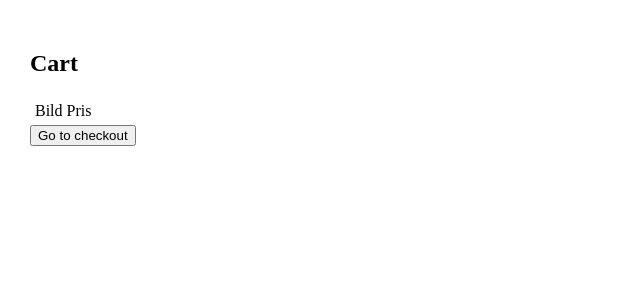
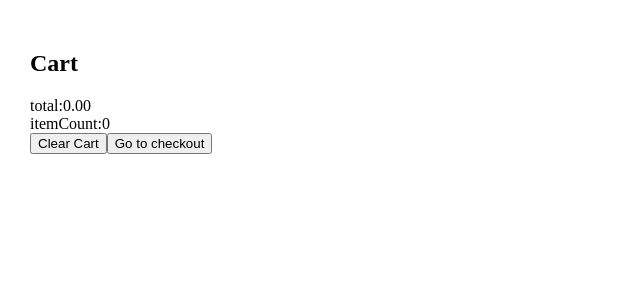
Before and after one commit to AminTi/group4ebshop, a React (Create React App) app: page /cart in a window 1280 px wide. Shown: the top 300 px of the page, without its empty margins (0-640 px from the left). Built offline with nearby package versions, Linux system fonts and the light colour scheme.

Commit message:
cart feature

```diff
--- a/package.json
+++ b/package.json
@@ -9,6 +9,7 @@
     "axios": "^0.20.0",
     "react": "^16.13.1",
     "react-dom": "^16.13.1",
+    "react-icons": "^3.11.0",
     "react-router-dom": "^5.2.0",
     "react-scripts": "3.4.3"
   },
--- a/src/components/Cart.jsx
+++ b/src/components/Cart.jsx
@@ -1,14 +1,48 @@
-import React from "react";
+import React, { useContext } from "react";
+import { CartContext } from "../context/CartContext";
+import { BiPlusCircle, BiMinusCircle, BiTrash } from "react-icons/bi";
 
-//Produktkomponenten i Cart ska endast visa bild och pris (totalpris per produkt?)
+export default function Cart({ product }) {
+  const { increase, decrease, removeProduct } = useContext(CartContext);
+  return (
+    <div className="cart">
+      <div className="cart-image">
+        <img
+          alt={product.name}
+          style={{ margin: "0 auto", maxHeight: "50px" }}
+          src={product.image}
+        />
+      </div>
+      <div className="cart-desc">
+        <h5 className="cart-name">{product.name}</h5>
+        <p className="cart-price">Price: {product.price} </p>
+      </div>
+      <div className="cart-quntity">
+        <p>Qty: {product.quantity}</p>
+      </div>
+      <div className="cart-quntity-increase">
+        <button onClick={() => increase(product)}>
+          <BiPlusCircle />
+        </button>
 
-export default function Cart() {
-  return (
-    <div>
-      <tr>
-        <td>Bild</td>
-        <td>Pris</td>
-      </tr>
+        {product.quantity > 1 && (
+          <button
+            onClick={() => decrease(product)}
+            className="cart-quntity-decrease"
+          >
+            <BiMinusCircle />
+          </button>
+        )}
+
+        {product.quantity === 1 && (
+          <button
+            onClick={() => removeProduct(product)}
+            className="cart-quntity-remove"
+          >
+            <BiTrash />
+          </button>
+        )}
+      </div>
     </div>
   );
 }
--- a/src/components/FetchData.jsx
+++ b/src/components/FetchData.jsx
@@ -1,26 +1,23 @@
-import React, { useState, useEffect } from "react"
-import axios from "axios"
-import ProductList from "./ProductList"
-import ProductDetailed from "./ProductDetailed"
+import React, { useState, useEffect } from "react";
+import axios from "axios";
+import ProductList from "./ProductList";
+import ProductDetailed from "./ProductDetailed";
 
 const FetchData = () => {
-    const [data, setData] = useState({})
+  const [data, setData] = useState({});
 
   const DataHandler = () => {
     axios
-            .get(
-                "https://mock-data-api.firebaseio.com/e-commerce/products.json"
-            )
+      .get("https://mock-data-api.firebaseio.com/e-commerce/products.json")
       .then((res) => {
-                console.log(res.data)
-                console.log(Object.entries(res.data))
-                setData(res.data)
-            })
-    }
+        // console.log(Object.entries(res.data));
+        setData(res.data);
+      });
+  };
 
   useEffect(() => {
-        DataHandler()
-    }, [])
+    DataHandler();
+  }, []);
 
   return (
     <div className="main-container">
@@ -28,17 +25,19 @@ const FetchData = () => {
         return (
           <ProductList
             key={item[0]}
-                        description={item[1].description}
-                        name={item[1].name}
-                        price={item[1].price}
-                        rating={item[1].rating}
-                        stock={item[1].stock}
-                        images={item[1].images}
+            {...item[1]}
+            // description={item[1].description}
+            // name={item[1].name}
+            // price={item[1].price}
+            // rating={item[1].rating}
+            // stock={item[1].stock}
+            // images={item[1].images}
+            // id={item[1].id}
           />
-                )
+        );
       })}
     </div>
-    )
-}
+  );
+};
 
-export default FetchData
+export default FetchData;
--- a/src/components/Layout.jsx
+++ b/src/components/Layout.jsx
@@ -1,6 +1,6 @@
 import React from "react";
 import { Link } from "react-router-dom";
-
+import { FiShoppingCart } from "react-icons/fi";
 export default function Layout({ children }) {
   return (
     <div>
@@ -9,7 +9,7 @@ export default function Layout({ children }) {
           Home
         </Link>
         <Link className="header-cart link" to="/cart">
-          Cart
+          <FiShoppingCart />
         </Link>
       </header>
       {children}
--- a/src/components/ProductList.jsx
+++ b/src/components/ProductList.jsx
@@ -1,7 +1,23 @@
-import React, { useState } from "react"
+import React, { useState, useContext } from "react";
+import { CartContext } from "../context/CartContext";
 
-const ProductList = ({ name, description, price, rating, stock, images }) => {
-    const [showHide, setShowHide] = useState(false)
+const ProductList = ({
+  name,
+  description,
+  price,
+  rating,
+  stock,
+  images,
+  id,
+}) => {
+  const image = images[0].src.small;
+  const cartProduct = { name, price, image, id };
+  const [showHide, setShowHide] = useState(false);
+  const { addProduct, cartItems, increase } = useContext(CartContext);
+
+  const isInCart = (product) => {
+    return cartItems.some((item) => item.id === product.id);
+  };
 
   const display = () => {
     if (showHide) {
@@ -10,39 +26,38 @@ const ProductList = ({ name, description, price, rating, stock, images }) => {
           {description}
           {rating}
         </div>
-            )
+      );
     } else {
-            return ""
+      return "";
     }
-    }
+  };
 
   const hide = () => {
     if (showHide == false) {
-            return <button onClick={() => setShowHide(true)}>Read More</button>
+      return <button onClick={() => setShowHide(true)}>Read More</button>;
     } else {
-            return (
-                <button onClick={() => setShowHide(false)}>Hide details</button>
-            )
+      return <button onClick={() => setShowHide(false)}>Hide details</button>;
     }
-    }
+  };
 
   return (
     <div className="items-wrapper">
       <div className="Image-Container">
-                <img
-                    src={images[0].src.small}
-                    alt={images[0].alt}
-                    className="Image"
-                />
+        <img src={images[0].src.small} alt={images[0].alt} className="Image" />
       </div>
 
       <span>{name}</span>
       <span>{price}</span>
       <span>{stock}</span>
+      {!isInCart(cartProduct) ? (
+        <button onClick={() => addProduct(cartProduct)}>Add to Cart</button>
+      ) : (
+        <button onClick={() => increase(cartProduct)}>Add More</button>
+      )}
       {display()}
       {hide()}
     </div>
-    )
-}
+  );
+};
 
-export default ProductList
+export default ProductList;
--- /dev/null
+++ b/src/context/CartContext.jsx
@@ -0,0 +1,96 @@
+import React, { createContext, useState } from "react";
+import { useEffect } from "react";
+
+export const CartContext = createContext();
+
+const CartContextProvider = ({ children }) => {
+  const [cartItems, setCartItems] = useState([]);
+  const [totalSum, setTotalSum] = useState(0);
+  const [itemCount, setItemCount] = useState([]);
+
+  const storage = (cartItems) => {
+    localStorage.setItem("cart", JSON.stringify(cartItems));
+  };
+
+  const sumItems = (cartItems) => {
+    storage(cartItems);
+    let itemCount = cartItems.reduce(
+      (total, product) => total + product.quantity,
+      0
+    );
+    setItemCount(itemCount);
+    let total = cartItems
+      .reduce((total, product) => total + product.price * product.quantity, 0)
+      .toFixed(2);
+    setTotalSum(total);
+    // return { itemCount, total };
+  };
+
+  const gettingDataFromStorage = () => {
+    const cartDataStorage = localStorage.getItem("cart")
+      ? JSON.parse(localStorage.getItem("cart"))
+      : [];
+    setCartItems(cartDataStorage);
+  };
+
+  useEffect(() => {
+    gettingDataFromStorage();
+    // sumItems(cartItems);
+  }, []);
+
+  useEffect(() => {
+    // gettingDataFromStorage();
+    sumItems(cartItems);
+  }, [totalSum, itemCount, cartItems]);
+
+  const addProduct = (product) => {
+    if (!cartItems.find((item) => item.id === product.id)) {
+      setCartItems((prevItem) => [...prevItem, { ...product, quantity: 1 }]);
+    }
+  };
+
+  const clearCart = () => {
+    setCartItems([]);
+  };
+  const increase = (product) => {
+    const newCartItem = [...cartItems];
+    newCartItem[newCartItem.findIndex((item) => item.id === product.id)]
+      .quantity++;
+    setCartItems(newCartItem);
+  };
+
+  const decrease = (product) => {
+    const newCartItem = [...cartItems];
+    newCartItem[newCartItem.findIndex((item) => item.id === product.id)]
+      .quantity--;
+    setCartItems(newCartItem);
+  };
+
+  const removeProduct = (product) => {
+    const newCartItem = cartItems.filter((item) => item.id !== product.id);
+    setCartItems(newCartItem);
+  };
+
+  const contextValues = {
+    cartItems,
+    totalSum,
+    itemCount,
+    addProduct,
+    increase,
+    decrease,
+    removeProduct,
+    clearCart,
+  };
+
+  return (
+    <CartContext.Provider value={contextValues}>
+      {children}
+    </CartContext.Provider>
+  );
+};
+
+export default CartContextProvider;
+
+// const clearCart = () => {};
+
+// const handleCheckout = () => {};
--- a/src/index.js
+++ b/src/index.js
@@ -4,12 +4,15 @@ import "./index.css";
 import App from "./App";
 import * as serviceWorker from "./serviceWorker";
 import { BrowserRouter } from "react-router-dom";
+import CartContextProvider from "./context/CartContext";
 
 ReactDOM.render(
   <React.StrictMode>
-    <BrowserRouter>
-      <App />
-    </BrowserRouter>
+    <CartContextProvider>
+      <BrowserRouter>
+        <App />
+      </BrowserRouter>
+    </CartContextProvider>
   </React.StrictMode>,
   document.getElementById("root")
 );
--- a/src/pages/CartPage.jsx
+++ b/src/pages/CartPage.jsx
@@ -1,15 +1,19 @@
-import React from "react";
+import React, { useContext } from "react";
 import Cart from "../components/Cart";
+import { CartContext } from "../context/CartContext";
 
 export default function CartPage() {
+  const { cartItems, totalSum, itemCount, clearCart } = useContext(CartContext);
+  console.log(cartItems);
   return (
     <div>
       <h2>Cart</h2>
-      <table>
-        {/*Här bör vi mappa igenom arrayen där vi lagt till produkter
-        och skapa en ProductCart för varje produkt*/}
-        <Cart />
-      </table>
+      {cartItems.map((item) => (
+        <Cart key={item.id} product={item} />
+      ))}
+      <div>total:{totalSum}</div>
+      <div>itemCount:{itemCount}</div>
+      <button onClick={() => clearCart()}>Clear Cart</button>
       <button>Go to checkout</button>
     </div>
   );
--- a/src/pages/CheckoutPage.jsx
+++ b/src/pages/CheckoutPage.jsx
@@ -0,0 +1,11 @@
+import React from "react";
+
+function CheckoutPage() {
+  return (
+    <div>
+      <h3>CheckoutPage</h3>
+    </div>
+  );
+}
+
+export default CheckoutPage;
```
Also changed, not shown: 1 other file (tests, documents, lock files or other folders). Lines whose indentation alone changed are shown as unchanged.
